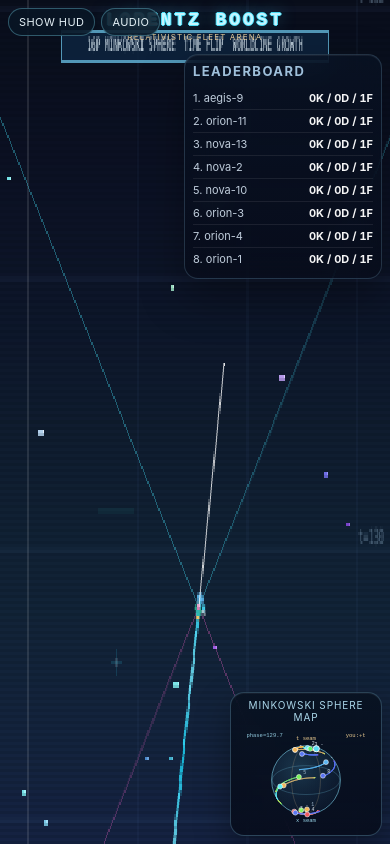
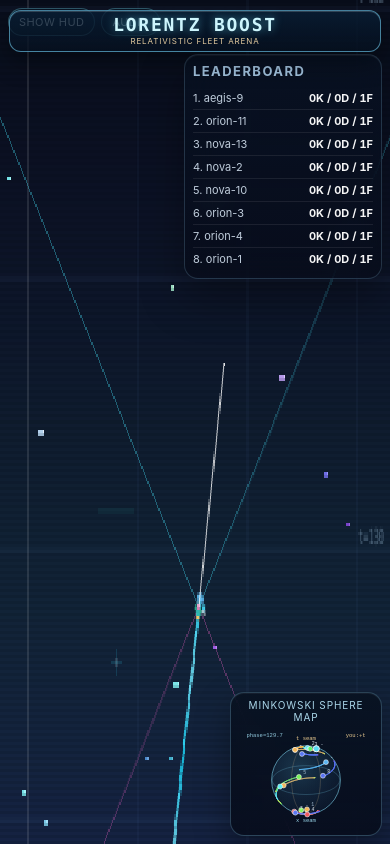
Before and after one commit to MSulSal/lorentz-boost, a React (Vite) app: page / in a window 390 px wide. Built offline with nearby package versions, Linux system fonts and the light colour scheme.

Commit message:
style(ui): remove duplicate top banner and redesign title header

```diff
--- a/src/render.js
+++ b/src/render.js
@@ -567,27 +567,6 @@ function drawTangent(ctx, world, camera) {
   ctx.restore();
 }
 
-function drawModeBanner(ctx, camera) {
-  const text = '16P MINKOWSKI SPHERE  TIME FLIP  WORLDLINE GROWTH';
-  const x = Math.floor(camera.width * 0.5);
-  const y = 10;
-  const w = Math.min(220, camera.width - 8);
-  const h = 11;
-  const left = Math.floor(x - w * 0.5);
-
-  ctx.save();
-  ctx.fillStyle = 'rgba(14, 38, 66, 0.78)';
-  ctx.fillRect(left, y, w, h);
-  ctx.strokeStyle = 'rgba(122, 218, 255, 0.64)';
-  ctx.strokeRect(left + 0.5, y + 0.5, w - 1, h - 1);
-
-  ctx.font = '6px ui-monospace, SFMono-Regular, Menlo, monospace';
-  ctx.textAlign = 'center';
-  ctx.fillStyle = 'rgba(232,247,255,0.96)';
-  ctx.fillText(text, x, y + 7);
-  ctx.restore();
-}
-
 function makeCamera(displayWidth, displayHeight, world, cameraState) {
   return {
     originX: cameraState.x ?? 0,
@@ -684,7 +663,6 @@ export function renderWorld(canvas, world, cameraState, opts) {
   }
 
   drawTangent(ctx, world, camera);
-  drawModeBanner(ctx, camera);
 
   display.ctx.imageSmoothingEnabled = false;
   display.ctx.drawImage(pixelCanvas, 0, 0, pixel.width, pixel.height, 0, 0, display.displayWidth, display.displayHeight);
--- a/src/styles.css
+++ b/src/styles.css
@@ -31,35 +31,38 @@ html, body {
 
 .brand-banner {
   position: absolute;
-  top: 10px;
+  top: 12px;
   left: 50%;
   transform: translateX(-50%);
-  z-index: 7;
+  z-index: 8;
   text-align: center;
   pointer-events: none;
+  border: 1px solid rgba(120, 218, 255, 0.55);
+  border-radius: 12px;
+  background: linear-gradient(180deg, rgba(9, 30, 52, 0.82), rgba(6, 16, 31, 0.76));
+  box-shadow: 0 10px 24px rgba(0, 0, 0, 0.35), inset 0 1px 0 rgba(220, 244, 255, 0.18);
+  padding: 6px 16px 7px;
+  min-width: min(680px, calc(100vw - 26px));
 }
 
 .pixel-logo {
-  font-family: "Courier New", "Lucida Console", Monaco, monospace;
-  font-size: clamp(16px, 2.7vw, 26px);
-  letter-spacing: 0.22em;
-  font-weight: 700;
+  font-family: ui-monospace, SFMono-Regular, Menlo, Monaco, Consolas, monospace;
+  font-size: clamp(18px, 2.2vw, 30px);
+  letter-spacing: 0.14em;
+  font-weight: 800;
   text-transform: uppercase;
-  color: rgba(200, 245, 255, 0.98);
-  text-shadow:
-    1px 0 0 rgba(78, 230, 255, 0.95),
-    -1px 0 0 rgba(78, 230, 255, 0.95),
-    0 1px 0 rgba(78, 230, 255, 0.95),
-    0 -1px 0 rgba(78, 230, 255, 0.95),
-    0 0 16px rgba(78, 230, 255, 0.5);
+  color: rgba(207, 248, 255, 0.99);
+  line-height: 1;
+  text-shadow: 0 0 10px rgba(96, 226, 255, 0.58);
 }
 
 .brand-sub {
-  margin-top: 2px;
+  margin-top: 3px;
   font-size: 9px;
-  letter-spacing: 0.2em;
+  letter-spacing: 0.16em;
+  line-height: 1;
   text-transform: uppercase;
-  color: rgba(246, 215, 158, 0.9);
+  color: rgba(247, 219, 170, 0.92);
 }
 
 .hud {
@@ -411,12 +414,17 @@ kbd {
   }
   .audio-dock h2 { margin-bottom: 5px; }
   .pixel-logo {
-    font-size: clamp(13px, 4.7vw, 18px);
-    letter-spacing: 0.16em;
+    font-size: clamp(14px, 4.6vw, 19px);
+    letter-spacing: 0.1em;
   }
   .brand-sub {
     font-size: 8px;
-    letter-spacing: 0.14em;
+    letter-spacing: 0.11em;
+  }
+  .brand-banner {
+    top: 10px;
+    padding: 5px 10px 6px;
+    min-width: min(500px, calc(100vw - 18px));
   }
 }
 
```
